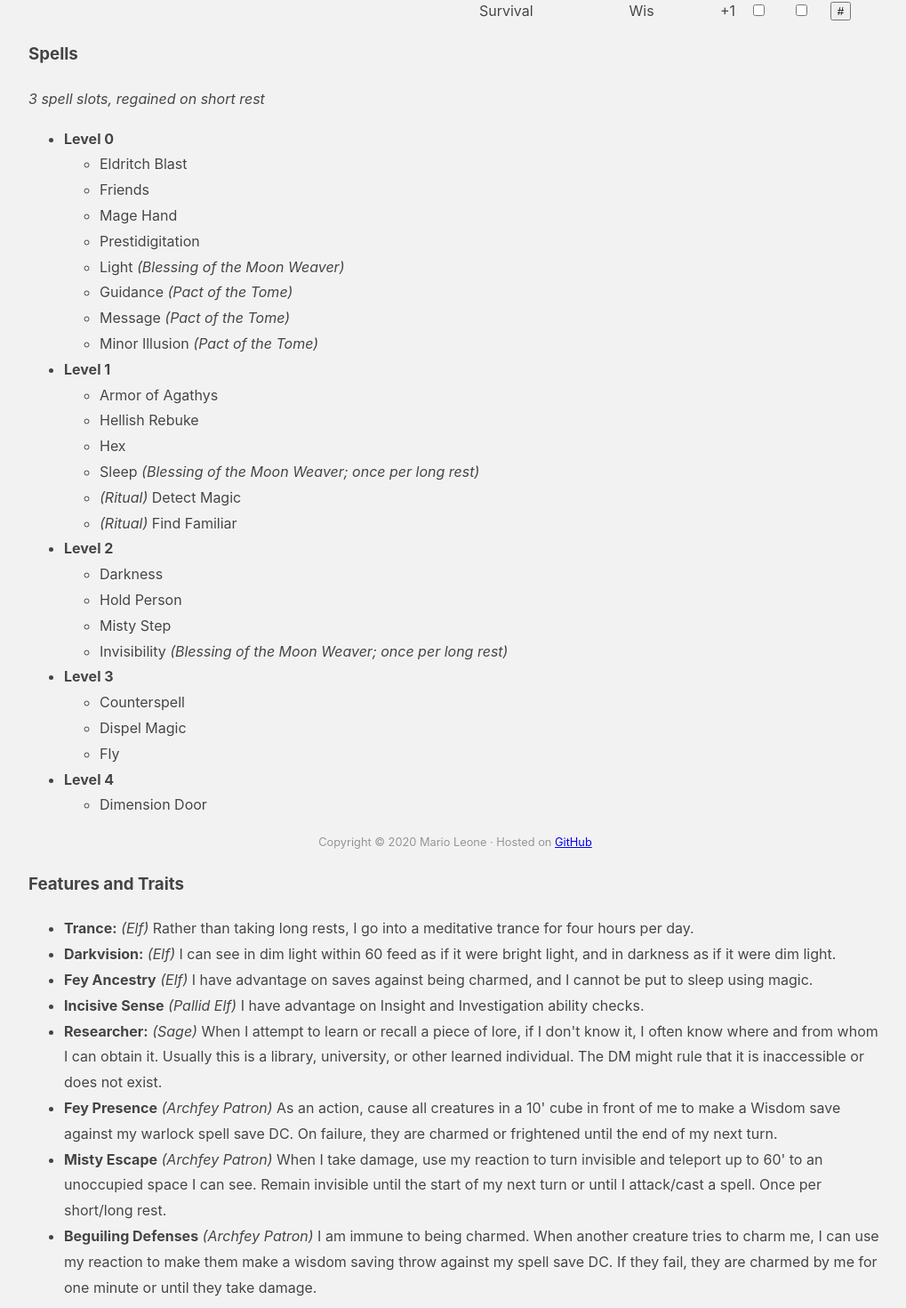
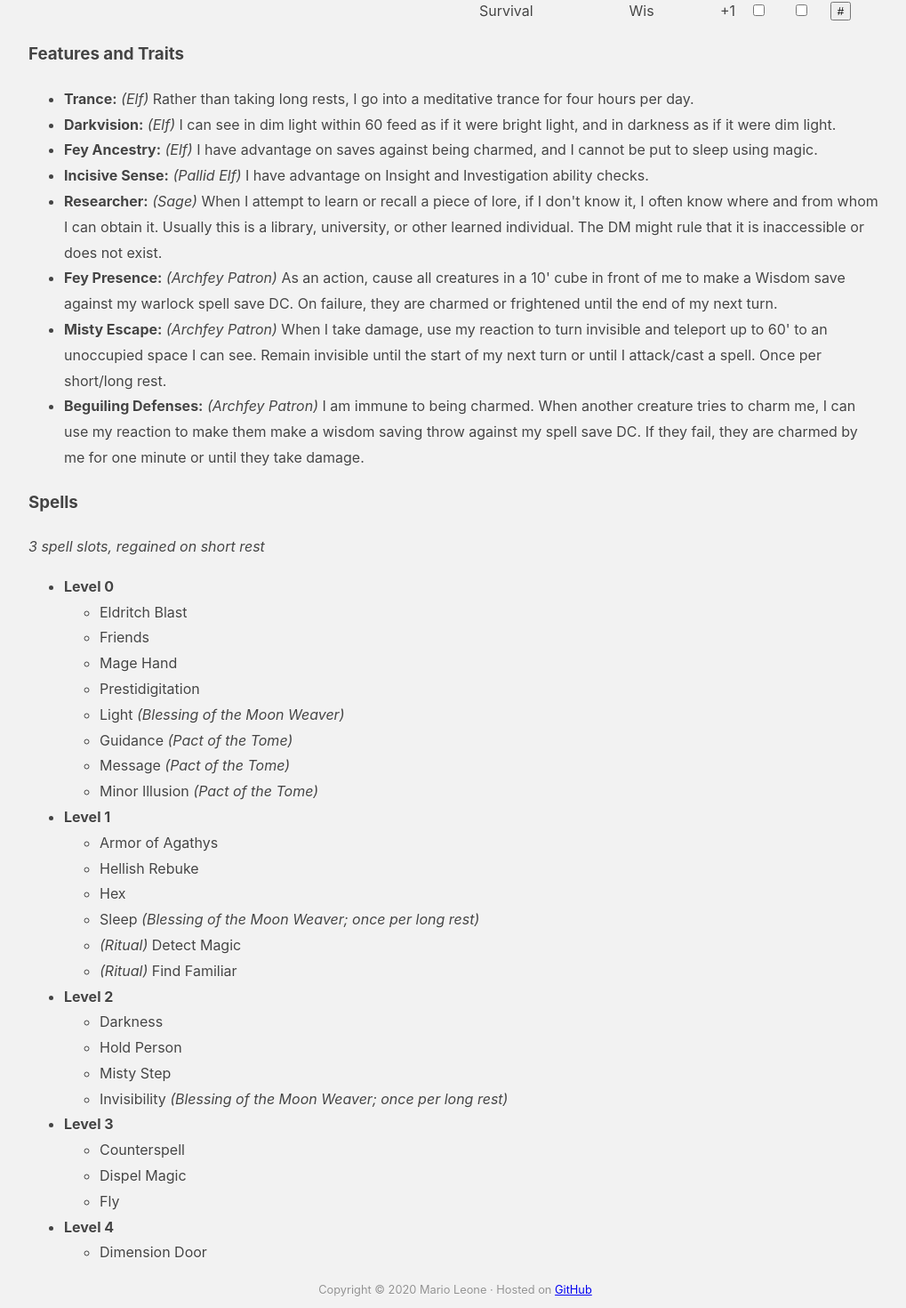
Before and after one commit to mleone10/dnd-site, a React (Create React App) app: page / in a window 1280 px wide. Shown: the part 756-2226 px from the top of the page at 89% size, without its empty margins (128-1147 px from the left). Built offline with nearby package versions, Linux system fonts and the light colour scheme.

Commit message:
Move Features and Traits to React component using fetched JSON

```diff
--- /dev/null
+++ b/public/data/features.json
@@ -0,0 +1,44 @@
+{
+    "features": [
+        {
+            "name": "Trance",
+            "source": "Elf",
+            "desc": "Rather than taking long rests, I go into a meditative trance for four hours per day."
+        },
+        {
+            "name": "Darkvision",
+            "source": "Elf",
+            "desc": "I can see in dim light within 60 feed as if it were bright light, and in darkness as if it were dim light."
+        },
+        {
+            "name": "Fey Ancestry",
+            "source": "Elf",
+            "desc": "I have advantage on saves against being charmed, and I cannot be put to sleep using magic."
+        },
+        {
+            "name": "Incisive Sense",
+            "source": "Pallid Elf",
+            "desc": "I have advantage on Insight and Investigation ability checks."
+        },
+        {
+            "name": "Researcher",
+            "source": "Sage",
+            "desc": "When I attempt to learn or recall a piece of lore, if I don't know it, I often know where and from whom I can obtain it. Usually this is a library, university, or other learned individual. The DM might rule that it is inaccessible or does not exist."
+        },
+        {
+            "name": "Fey Presence",
+            "source": "Archfey Patron",
+            "desc": "As an action, cause all creatures in a 10' cube in front of me to make a Wisdom save against my warlock spell save DC. On failure, they are charmed or frightened until the end of my next turn."
+        },
+        {
+            "name": "Misty Escape",
+            "source": "Archfey Patron",
+            "desc": " When I take damage, use my reaction to turn invisible and teleport up to 60' to an unoccupied space I can see. Remain invisible until the start of my next turn or until I attack/cast a spell. Once per short/long rest."
+        },
+        {
+            "name": "Beguiling Defenses",
+            "source": "Archfey Patron",
+            "desc": "I am immune to being charmed. When another creature tries to charm me, I can use my reaction to make them make a wisdom saving throw against my spell save DC. If they fail, they are charmed by me for one minute or until they take damage."
+        }
+    ]
+}
--- a/public/index.html
+++ b/public/index.html
@@ -15,54 +15,6 @@
     <noscript>JavaScript is required to run this character sheet."</noscript>
     <div id="root"></div>
     <div class="own-row">
-      <div id="features-traits">
-        <h3>Features and Traits</h3>
-        <ul>
-          <li>
-            <b>Trance:</b> <i>(Elf)</i> Rather than taking long rests, I go into
-            a meditative trance for four hours per day.
-          </li>
-          <li>
-            <b>Darkvision:</b> <i>(Elf)</i> I can see in dim light within 60
-            feed as if it were bright light, and in darkness as if it were dim
-            light.
-          </li>
-          <li>
-            <b>Fey Ancestry</b> <i>(Elf)</i> I have advantage on saves against
-            being charmed, and I cannot be put to sleep using magic.
-          </li>
-          <li>
-            <b>Incisive Sense</b> <i>(Pallid Elf)</i> I have advantage on
-            Insight and Investigation ability checks.
-          </li>
-          <li>
-            <b>Researcher:</b> <i>(Sage)</i> When I attempt to learn or recall a
-            piece of lore, if I don't know it, I often know where and from whom
-            I can obtain it. Usually this is a library, university, or other
-            learned individual. The DM might rule that it is inaccessible or
-            does not exist.
-          </li>
-          <li>
-            <b>Fey Presence</b> <i>(Archfey Patron)</i> As an action, cause all
-            creatures in a 10' cube in front of me to make a Wisdom save against
-            my warlock spell save DC. On failure, they are charmed or frightened
-            until the end of my next turn.
-          </li>
-          <li>
-            <b>Misty Escape</b> <i>(Archfey Patron)</i> When I take damage, use
-            my reaction to turn invisible and teleport up to 60' to an
-            unoccupied space I can see. Remain invisible until the start of my
-            next turn or until I attack/cast a spell. Once per short/long rest.
-          </li>
-          <li>
-            <b>Beguiling Defenses</b> <i>(Archfey Patron)</i> I am immune to
-            being charmed. When another creature tries to charm me, I can use my
-            reaction to make them make a wisdom saving throw against my spell
-            save DC. If they fail, they are charmed by me for one minute or
-            until they take damage.
-          </li>
-        </ul>
-      </div>
       <div id="proficiencies">
         <h3>Proficiencies and Languages</h3>
         <ul>
--- a/src/App.js
+++ b/src/App.js
@@ -3,6 +3,7 @@ import React from "react";
 import FlavorText from "./FlavorText";
 import QuantatativeStats from "./QuantatativeStats";
 import Spells from "./Spells";
+import Features from "./Features";
 
 class App extends React.Component {
   render() {
@@ -11,6 +12,7 @@ class App extends React.Component {
         <CharacterName name="Letheryl" />
         <FlavorText />
         <QuantatativeStats />
+        <Features />
         <Spells />
         <Footer />
       </div>
--- /dev/null
+++ b/src/Features.js
@@ -0,0 +1,37 @@
+import React from "react";
+
+class Features extends React.Component {
+  state = {
+    features: [],
+  };
+
+  componentDidMount() {
+    // TODO: Retrieve features from API
+    fetch(process.env.PUBLIC_URL + "/data/features.json")
+      .then((res) => res.json())
+      .then((data) => this.setState({ features: data.features }));
+  }
+
+  render() {
+    return (
+      <div id="features">
+        <h3>Features and Traits</h3>
+        <FeaturesList features={this.state.features} />
+      </div>
+    );
+  }
+}
+
+function FeaturesList(props) {
+  return (
+    <ul>
+      {props.features.map((feature) => (
+        <li key={feature.name}>
+          <b>{feature.name}:</b> <i>({feature.source})</i> {feature.desc}
+        </li>
+      ))}
+    </ul>
+  );
+}
+
+export default Features;
```
Also changed, not shown: public/data/personality.json (added, +16 -0 lines).
